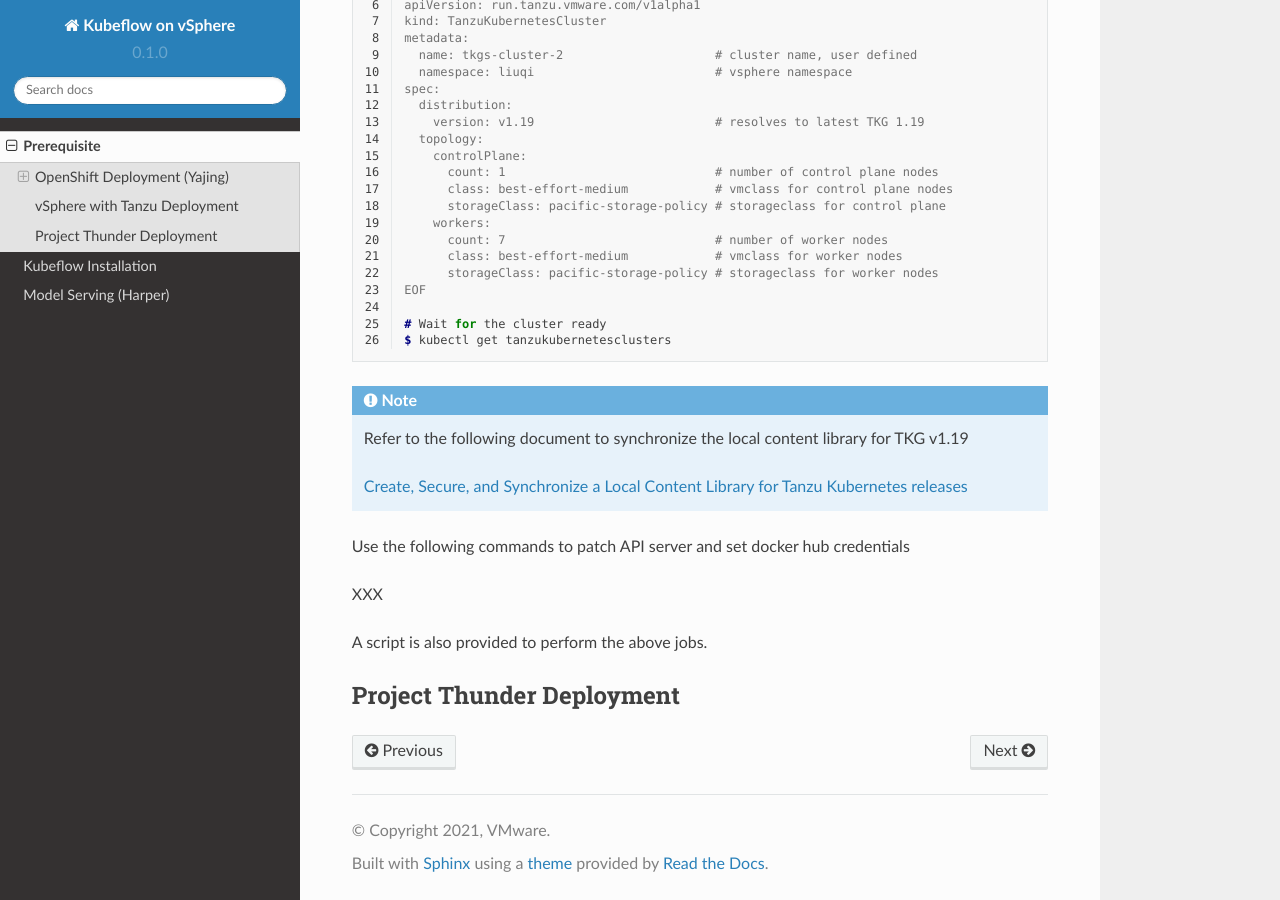
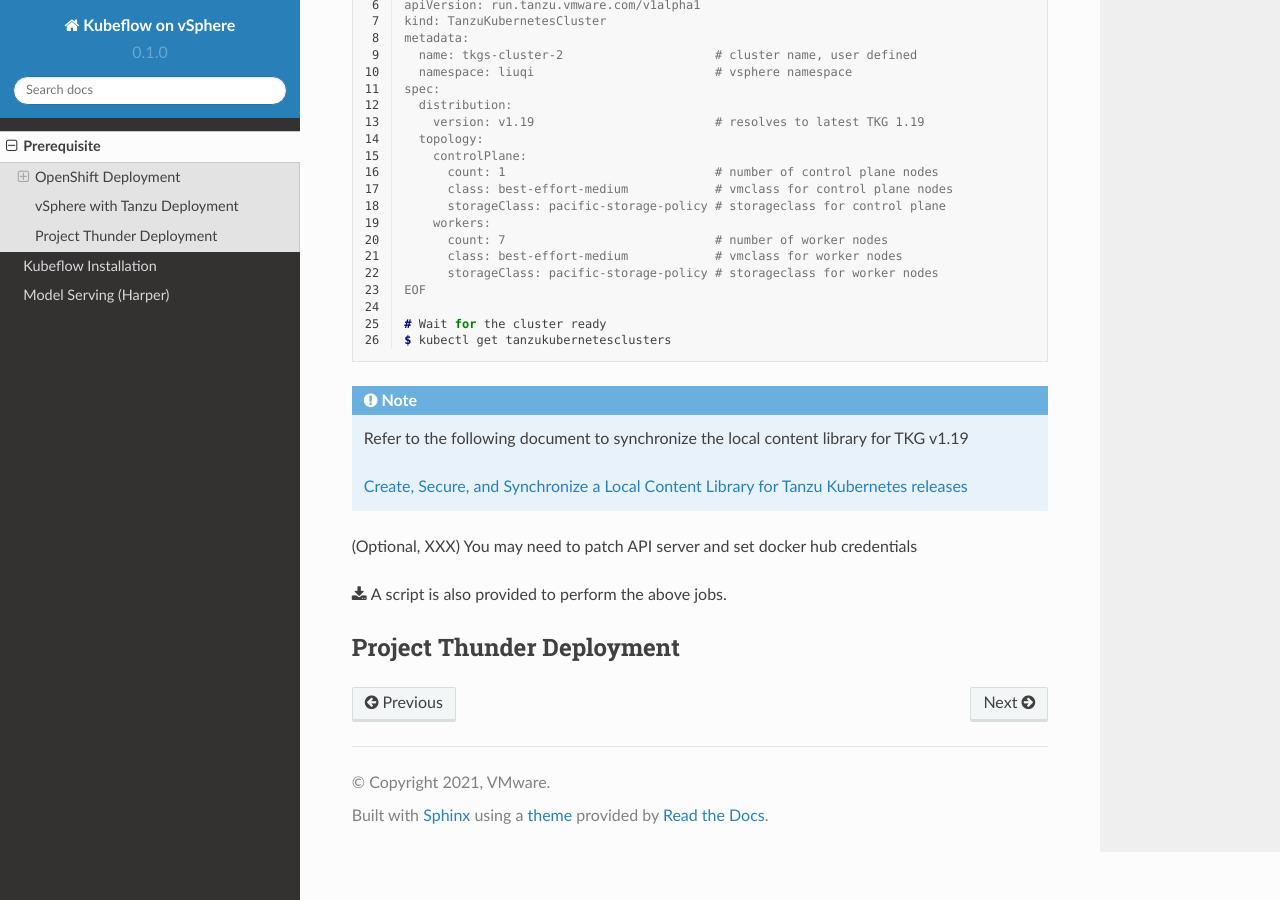
Before and after one commit to liuqi/kubeflow-on-vsphere-docs, a Sphinx documentation site: the page built from docs/source/prerequisite.rst, in a window 1280 px wide and 900 px high, scrolled down 2788 px. Built offline with Sphinx 7.4.7 and the Read the Docs theme 2.0.0, drawn with Linux system fonts in a browser that asks for light colours; some of the changed text lies outside the part shown.

Commit message:
Update prerequisite part for TKG

```diff
--- a/docs/source/prerequisite.rst
+++ b/docs/source/prerequisite.rst
@@ -1,8 +1,8 @@
 Prerequisite
 ============
 
-OpenShift Deployment (Yajing)
------------------------------
+OpenShift Deployment
+--------------------
 
 .. seealso::
 
@@ -162,11 +162,9 @@ The following is an example to deploy TKG cluster v1.19 on vSphere with Tanzu.
 
    `Create, Secure, and Synchronize a Local Content Library for Tanzu Kubernetes releases <https://docs.vmware.com/en/VMware-vSphere/7.0/vmware-vsphere-with-tanzu/GUID-E8C37D8A-E261-44F0-9947-45ABAB526CF3.html>`_
 
-Use the following commands to patch API server and set docker hub credentials
+(Optional, XXX) You may need to patch API server and set docker hub credentials
 
-XXX
-
-A script is also provided to perform the above jobs.
+:download:`A script <tkg.zsh>` is also provided to perform the above jobs.
 
 Project Thunder Deployment
 --------------------------
```
Also changed, not shown: 1 other file.
